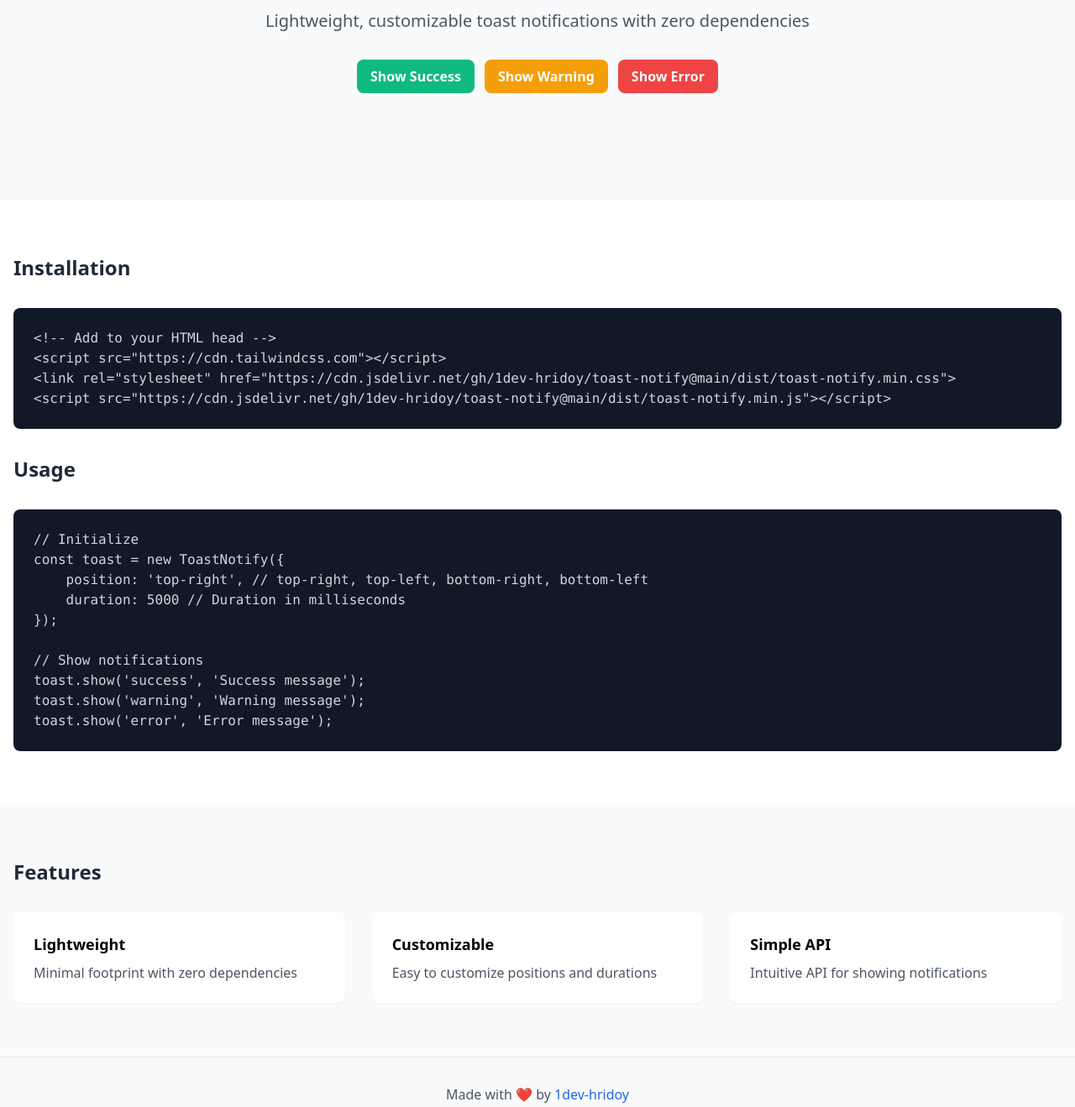
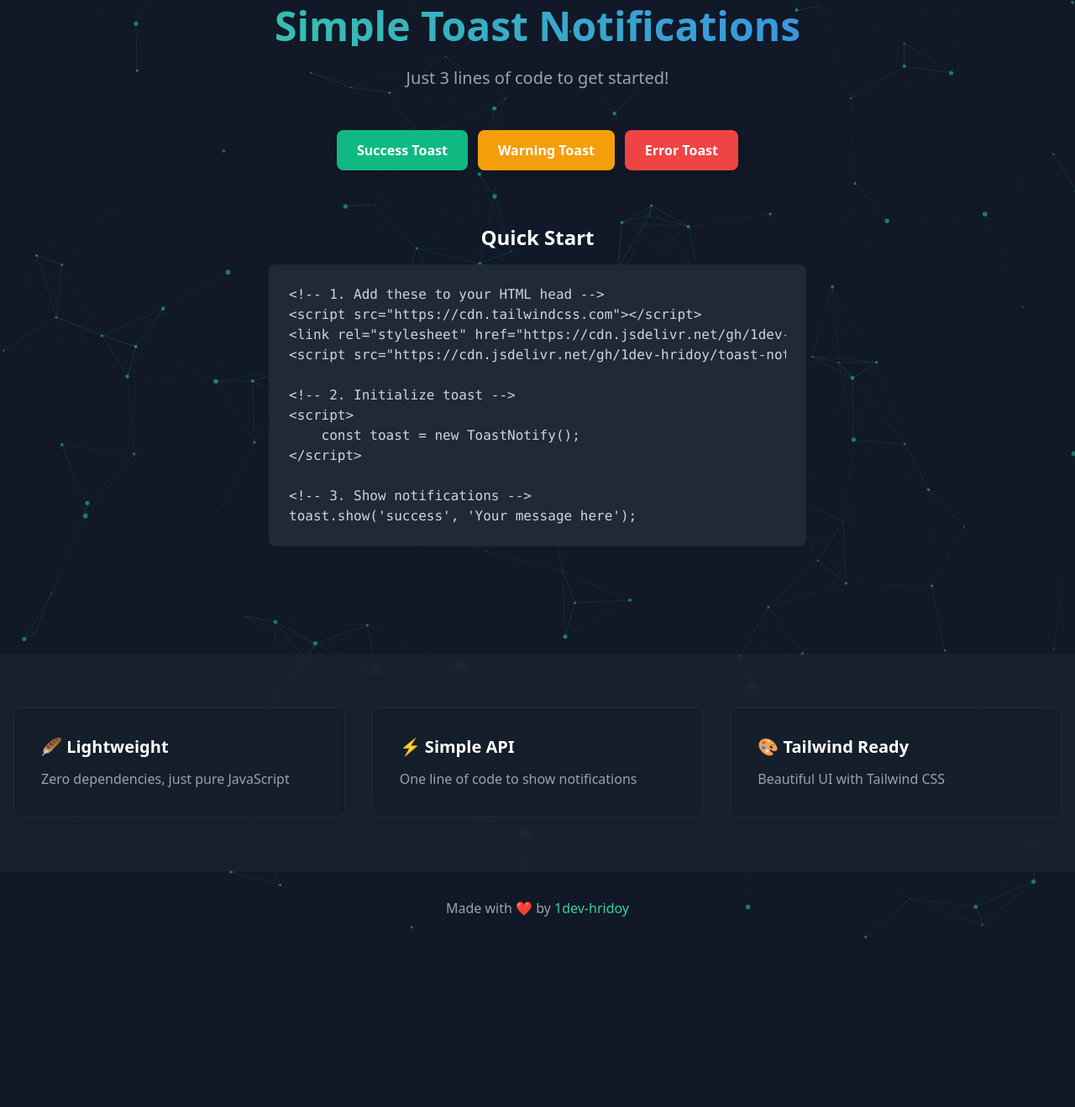
Before and after one commit to 1dev-hridoy/Toast-Notify, a website: page index.html in a window 1280 px wide. Shown: the part 206-1525 px from the top of the page at 84% size. After the commit the page ends 1332 px from the top, so only its background shows below. Drawn offline with nearby package versions, Linux system fonts and the light colour scheme; files that its build step writes are made by us from their sources; animation ran at ten frames a second.

Commit message:
added cdn url

```diff
--- a/index.html
+++ b/index.html
@@ -5,106 +5,199 @@
     <meta name="viewport" content="width=device-width, initial-scale=1.0">
     <title>Toast Notify - Simple Toast Notifications Library</title>
     <script src="https://cdn.tailwindcss.com"></script>
-    <link rel="stylesheet" href="./dist/toast-notify.min.css">
-    <script src="./dist/toast-notify.min.js"></script>
+    <link rel="stylesheet" href="https://cdn.jsdelivr.net/gh/1dev-hridoy/Toast-Notify@latest/src/toast-notify.css">
+    <script src="https://cdn.jsdelivr.net/gh/1dev-hridoy/toast-notify@latest/src/toast-notify.js"></script>
+
+    <script src="https://cdn.jsdelivr.net/particles.js/2.0.0/particles.min.js"></script>
 </head>
-<body class="bg-gray-50">
-    <!-- Header -->
-    <header class="border-b bg-white shadow-sm">
-        <div class="container mx-auto px-4 py-6 flex justify-between items-center">
-            <h1 class="text-2xl font-bold text-gray-800">Toast Notify</h1>
+<body class="bg-gray-900 text-white relative min-h-screen">
+
+    <div id="particles-js" class="absolute inset-0 z-0"></div>
+
+
+    <div class="relative z-10">
+
+        <header class="border-b border-gray-800 bg-gray-900/50 backdrop-blur-sm sticky top-0">
+            <div class="container mx-auto px-4 py-4 md:py-6 flex justify-between items-center">
+                <h1 class="text-2xl md:text-3xl font-bold bg-gradient-to-r from-emerald-400 to-blue-500 bg-clip-text text-transparent">
+                    Toast Notify
+                </h1>
                 <div class="flex items-center gap-4">
-                <!-- GitHub Star Button -->
                     <iframe src="https://ghbtns.com/github-btn.html?user=1dev-hridoy&repo=toast-notify&type=star&count=true&size=large"
-                        frameborder="0" scrolling="0" width="170" height="30" title="GitHub"></iframe>
+                            frameborder="0" scrolling="0" width="170" height="30" title="GitHub"
+                            class="hidden sm:block"></iframe>
                 </div>
             </div>
         </header>
 
-    <!-- Hero Section -->
-    <section class="py-20 text-center">
+
+        <section class="py-16 md:py-32 text-center">
             <div class="container mx-auto px-4">
-            <h2 class="text-4xl font-bold text-gray-800 mb-4">Simple Toast Notifications</h2>
-            <p class="text-xl text-gray-600 mb-8">Lightweight, customizable toast notifications with zero dependencies</p>
+                <h2 class="text-3xl md:text-5xl font-bold mb-4 md:mb-6 bg-gradient-to-r from-emerald-400 to-blue-500 bg-clip-text text-transparent leading-tight">
+                    Simple Toast Notifications
+                </h2>
+                <p class="text-lg md:text-xl text-gray-400 mb-8 md:mb-12">Just 3 lines of code to get started!</p>
 
-            <!-- Demo Buttons -->
-            <div class="flex gap-3 justify-center mb-12">
+
+                <div class="flex flex-col sm:flex-row gap-3 justify-center mb-12 md:mb-16 px-4">
                     <button onclick="toast.show('success', 'Success message here')"
-                        class="px-4 py-2 bg-emerald-500 text-white font-semibold rounded-lg shadow-sm hover:bg-emerald-600 active:transform active:scale-95 transition-all">
-                    Show Success
+                            class="px-4 md:px-6 py-3 bg-emerald-500 text-white font-semibold rounded-lg shadow-lg hover:bg-emerald-600 active:transform active:scale-95 transition-all w-full sm:w-auto">
+                        Success Toast
                     </button>
                     <button onclick="toast.show('warning', 'Warning message here')"
-                        class="px-4 py-2 bg-amber-500 text-white font-semibold rounded-lg shadow-sm hover:bg-amber-600 active:transform active:scale-95 transition-all">
-                    Show Warning
+                            class="px-4 md:px-6 py-3 bg-amber-500 text-white font-semibold rounded-lg shadow-lg hover:bg-amber-600 active:transform active:scale-95 transition-all w-full sm:w-auto">
+                        Warning Toast
                     </button>
                     <button onclick="toast.show('error', 'Error message here')"
-                        class="px-4 py-2 bg-red-500 text-white font-semibold rounded-lg shadow-sm hover:bg-red-600 active:transform active:scale-95 transition-all">
-                    Show Error
+                            class="px-4 md:px-6 py-3 bg-red-500 text-white font-semibold rounded-lg shadow-lg hover:bg-red-600 active:transform active:scale-95 transition-all w-full sm:w-auto">
+                        Error Toast
                     </button>
                 </div>
-        </div>
-    </section>
 
-    <!-- Installation Section -->
-    <section class="py-16 bg-white">
-        <div class="container mx-auto px-4">
-            <h3 class="text-2xl font-bold text-gray-800 mb-8">Installation</h3>
-            <div class="bg-gray-900 rounded-lg p-6 mb-8">
-                <pre class="text-gray-300 overflow-x-auto"><code>&lt;!-- Add to your HTML head --&gt;
+
+                <div class="max-w-2xl mx-auto px-4">
+                    <h3 class="text-xl md:text-2xl font-bold mb-4">Quick Start</h3>
+                    <div class="bg-gray-800 rounded-lg p-4 md:p-6 text-left overflow-hidden">
+                        <pre class="text-sm md:text-base text-gray-300 overflow-x-auto scrollbar-thin scrollbar-thumb-gray-600 scrollbar-track-gray-800"><code>&lt;!-- 1. Add these to your HTML head --&gt;
 &lt;script src="https://cdn.tailwindcss.com"&gt;&lt;/script&gt;
 &lt;link rel="stylesheet" href="https://cdn.jsdelivr.net/gh/1dev-hridoy/toast-notify@main/dist/toast-notify.min.css"&gt;
-&lt;script src="https://cdn.jsdelivr.net/gh/1dev-hridoy/toast-notify@main/dist/toast-notify.min.js"&gt;&lt;/script&gt;</code></pre>
-            </div>
+&lt;script src="https://cdn.jsdelivr.net/gh/1dev-hridoy/toast-notify@main/dist/toast-notify.min.js"&gt;&lt;/script&gt;
 
-            <h3 class="text-2xl font-bold text-gray-800 mb-8">Usage</h3>
-            <div class="bg-gray-900 rounded-lg p-6">
-                <pre class="text-gray-300 overflow-x-auto"><code>// Initialize
-const toast = new ToastNotify({
-    position: 'top-right', // top-right, top-left, bottom-right, bottom-left
-    duration: 5000 // Duration in milliseconds
-});
+&lt;!-- 2. Initialize toast --&gt;
+&lt;script&gt;
+    const toast = new ToastNotify();
+&lt;/script&gt;
 
-// Show notifications
-toast.show('success', 'Success message');
-toast.show('warning', 'Warning message');
-toast.show('error', 'Error message');</code></pre>
-            </div>
-        </div>
-    </section>
-
-    <!-- Features Section -->
-    <section class="py-16">
-        <div class="container mx-auto px-4">
-            <h3 class="text-2xl font-bold text-gray-800 mb-8">Features</h3>
-            <div class="grid md:grid-cols-3 gap-8">
-                <div class="bg-white p-6 rounded-lg shadow-sm">
-                    <h4 class="font-bold text-lg mb-2">Lightweight</h4>
-                    <p class="text-gray-600">Minimal footprint with zero dependencies</p>
-                </div>
-                <div class="bg-white p-6 rounded-lg shadow-sm">
-                    <h4 class="font-bold text-lg mb-2">Customizable</h4>
-                    <p class="text-gray-600">Easy to customize positions and durations</p>
-                </div>
-                <div class="bg-white p-6 rounded-lg shadow-sm">
-                    <h4 class="font-bold text-lg mb-2">Simple API</h4>
-                    <p class="text-gray-600">Intuitive API for showing notifications</p>
+&lt;!-- 3. Show notifications --&gt;
+toast.show('success', 'Your message here');</code></pre>
                     </div>
                 </div>
             </div>
         </section>
 
-    <!-- Footer -->
-    <footer class="py-8 border-t">
-        <div class="container mx-auto px-4 text-center text-gray-600">
-            <p>Made with ❤️ by <a href="https://github.com/1dev-hridoy" class="text-blue-600 hover:underline">1dev-hridoy</a></p>
+
+        <section class="py-12 md:py-16 bg-gray-800/50 backdrop-blur-sm">
+            <div class="container mx-auto px-4">
+                <div class="grid grid-cols-1 md:grid-cols-3 gap-6 md:gap-8">
+                    <div class="bg-gray-900/50 p-6 md:p-8 rounded-lg backdrop-blur-sm border border-gray-800">
+                        <h4 class="font-bold text-lg md:text-xl mb-3">🪶 Lightweight</h4>
+                        <p class="text-gray-400 text-sm md:text-base">Zero dependencies, just pure JavaScript</p>
+                    </div>
+                    <div class="bg-gray-900/50 p-6 md:p-8 rounded-lg backdrop-blur-sm border border-gray-800">
+                        <h4 class="font-bold text-lg md:text-xl mb-3">⚡ Simple API</h4>
+                        <p class="text-gray-400 text-sm md:text-base">One line of code to show notifications</p>
+                    </div>
+                    <div class="bg-gray-900/50 p-6 md:p-8 rounded-lg backdrop-blur-sm border border-gray-800">
+                        <h4 class="font-bold text-lg md:text-xl mb-3">🎨 Tailwind Ready</h4>
+                        <p class="text-gray-400 text-sm md:text-base">Beautiful UI with Tailwind CSS</p>
+                    </div>
+                </div>
+            </div>
+        </section>
+
+
+        <footer class="py-6 md:py-8 border-t border-gray-800">
+            <div class="container mx-auto px-4 text-center text-gray-400 text-sm md:text-base">
+                <p>Made with ❤️ by <a href="https://github.com/1dev-hridoy" class="text-emerald-400 hover:underline">1dev-hridoy</a></p>
             </div>
         </footer>
+    </div>
+
+    <style>
+        /* Custom scrollbar styles */
+        .scrollbar-thin::-webkit-scrollbar {
+            height: 8px;
+        }
+        .scrollbar-thin::-webkit-scrollbar-track {
+            background: #1f2937;
+            border-radius: 4px;
+        }
+        .scrollbar-thin::-webkit-scrollbar-thumb {
+            background: #4b5563;
+            border-radius: 4px;
+        }
+        .scrollbar-thin::-webkit-scrollbar-thumb:hover {
+            background: #6b7280;
+        }
+
+        /* Toast container responsive positioning */
+        @media (max-width: 640px) {
+            #toast-notify-container {
+                width: calc(100% - 2rem) !important;
+                left: 1rem !important;
+                right: 1rem !important;
+            }
+        }
+    </style>
 
     <script>
-        // Initialize toast
+        // Initialize particles.js with responsive settings
+        particlesJS("particles-js", {
+            "particles": {
+                "number": {
+                    "value": window.innerWidth < 768 ? 40 : 80,
+                    "density": {
+                        "enable": true,
+                        "value_area": 800
+                    }
+                },
+                "color": {
+                    "value": "#34d399"
+                },
+                "shape": {
+                    "type": "circle"
+                },
+                "opacity": {
+                    "value": 0.5,
+                    "random": false
+                },
+                "size": {
+                    "value": window.innerWidth < 768 ? 2 : 3,
+                    "random": true
+                },
+                "line_linked": {
+                    "enable": true,
+                    "distance": 150,
+                    "color": "#34d399",
+                    "opacity": 0.2,
+                    "width": 1
+                },
+                "move": {
+                    "enable": true,
+                    "speed": window.innerWidth < 768 ? 1.5 : 2,
+                    "direction": "none",
+                    "random": false,
+                    "straight": false,
+                    "out_mode": "out",
+                    "bounce": false
+                }
+            },
+            "interactivity": {
+                "detect_on": "canvas",
+                "events": {
+                    "onhover": {
+                        "enable": true,
+                        "mode": "grab"
+                    },
+                    "onclick": {
+                        "enable": true,
+                        "mode": "push"
+                    },
+                    "resize": true
+                }
+            },
+            "retina_detect": true
+        });
+
+        // Initialize toast with responsive settings
         const toast = new ToastNotify({
-            position: 'top-right',
+            position: window.innerWidth < 640 ? 'top-center' : 'top-right',
             duration: 5000
+        });
+
+        // Update toast position on resize
+        window.addEventListener('resize', () => {
+            toast.config.position = window.innerWidth < 640 ? 'top-center' : 'top-right';
         });
     </script>
 </body>
```
Also changed, not shown: demo/index.html (+2 -2 lines). Lines whose indentation alone changed are shown as unchanged.
